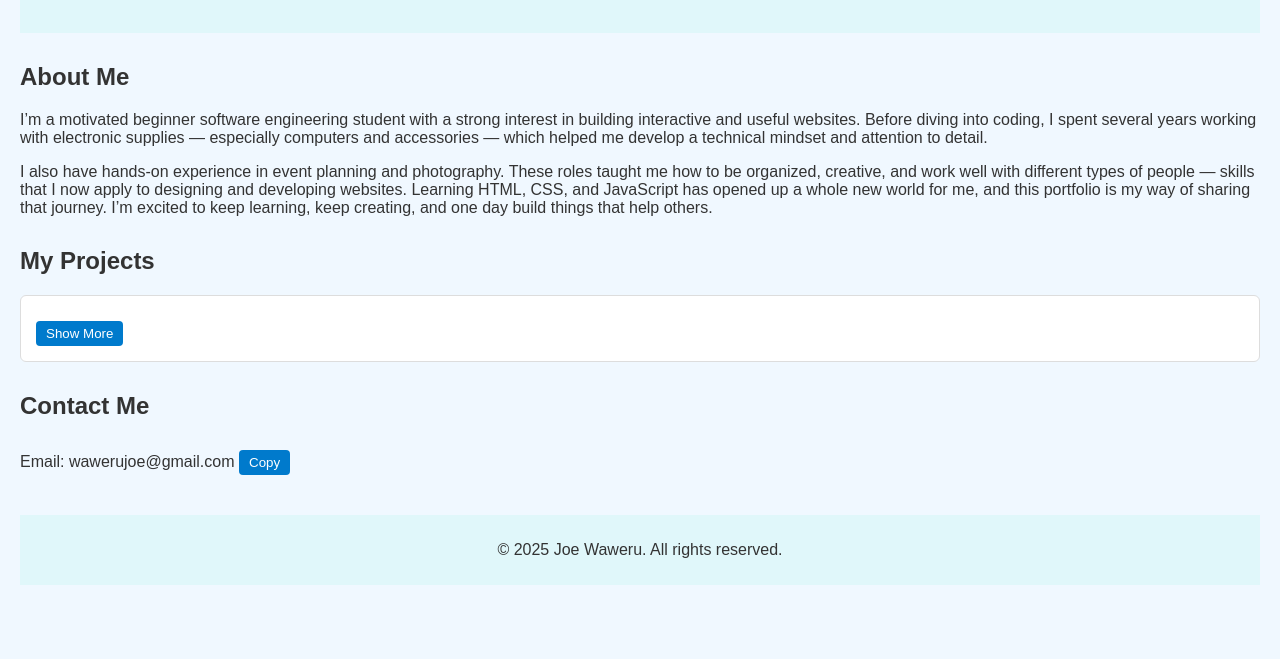
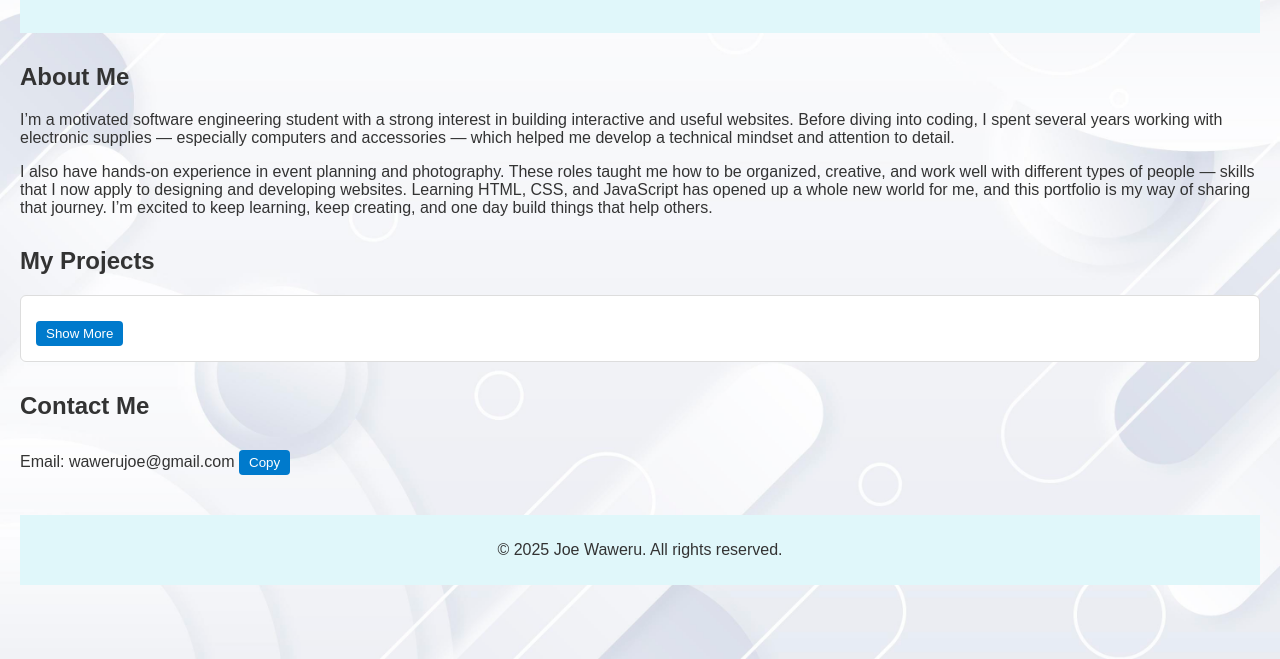
Before and after one commit to Jwanjema/My-Portfolio, a plain HTML site: page index.html in a window 1280 px wide. Shown: the part 141-800 px from the top of the page. Drawn offline with Linux system fonts and the light colour scheme.

Commit message:
add index.html style.css images/

```diff
--- a/index.html
+++ b/index.html
@@ -15,7 +15,7 @@
   <section class="about">
     <h2>About Me</h2>
     <p>
-    I’m a motivated beginner software engineering student with a strong interest in building interactive and useful websites. Before diving into coding, I spent several years working with electronic supplies — especially computers and accessories — which helped me develop a technical mindset and attention to detail.
+    I’m a motivated software engineering student with a strong interest in building interactive and useful websites. Before diving into coding, I spent several years working with electronic supplies — especially computers and accessories — which helped me develop a technical mindset and attention to detail.
   </p>
   <p>
     I also have hands-on experience in event planning and photography. These roles taught me how to be organized, creative, and work well with different types of people — skills that I now apply to designing and developing websites. Learning HTML, CSS, and JavaScript has opened up a whole new world for me, and this portfolio is my way of sharing that journey. I’m excited to keep learning, keep creating, and one day build things that help others.
--- a/style.css
+++ b/style.css
@@ -1,6 +1,10 @@
 body {
   font-family: Arial, sans-serif;
+  background-image: url('/images/Background.jpg');
   background-color: #f0f8ff;
+  background-position: center;
+  background-repeat: no-repeat;
+  background-size: cover;
   margin: 0;
   padding: 20px;
   color: #333;
```
Also changed, not shown: images/Background.jpg (added).
